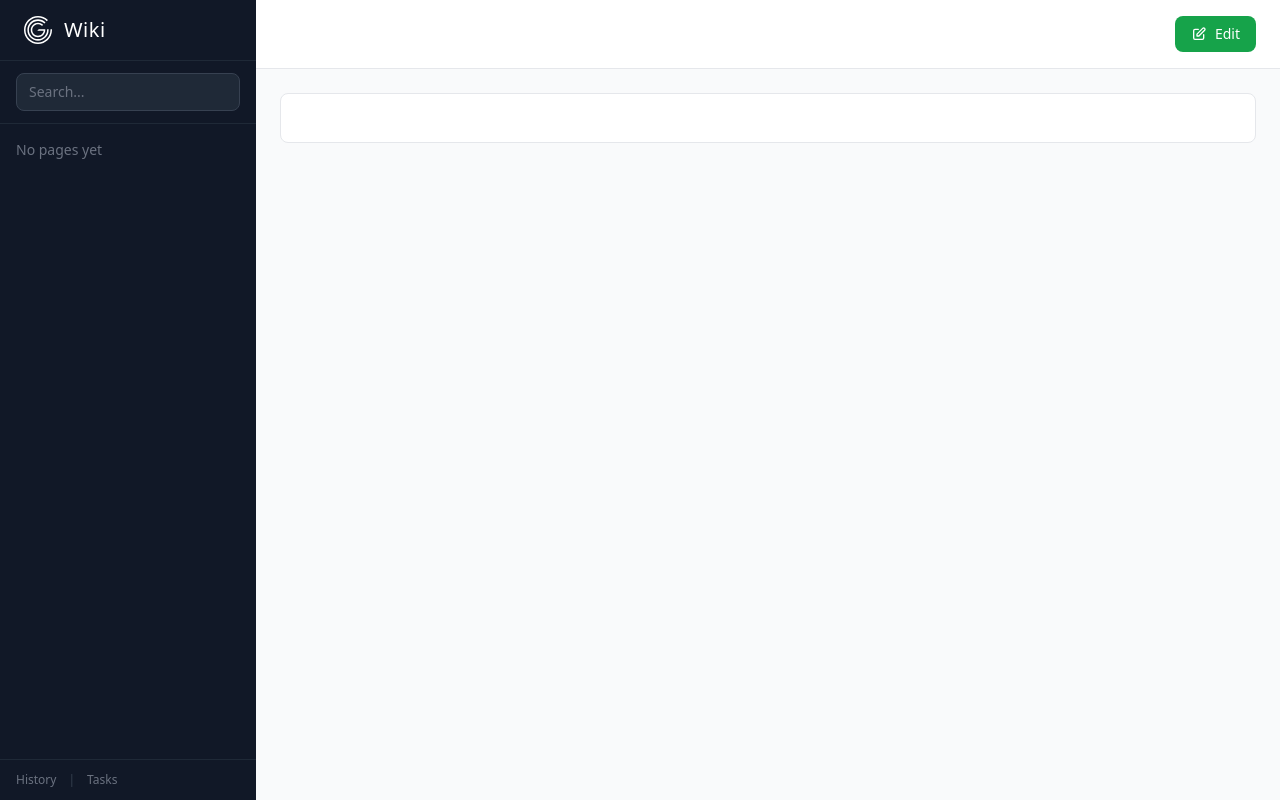
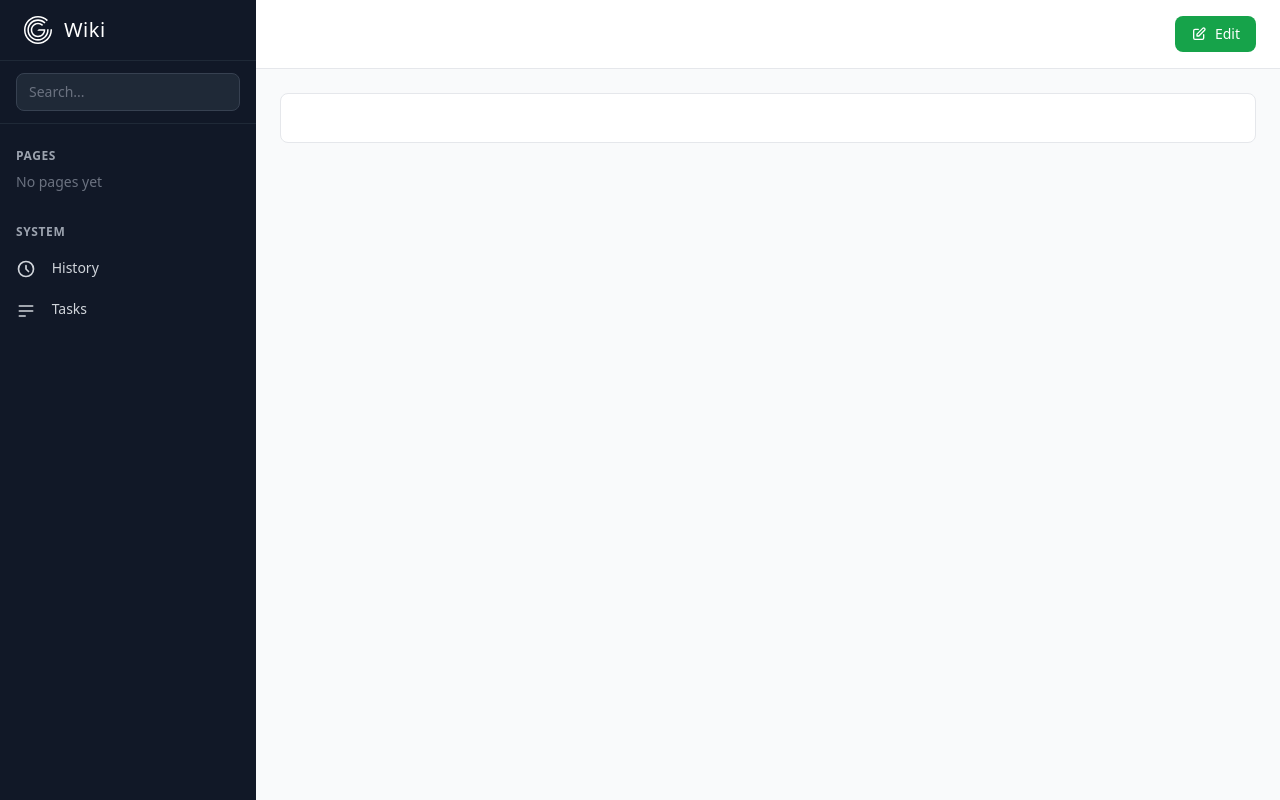
Before and after one commit to giantmade/giant-wiki, a Django app: template src/core/templates/wiki/page.html in a window 1280 px wide. Run offline with Django 3.2, Linux system fonts and the light colour scheme; the template is opened without the code that fills it, so the values that code supplies are empty; some libraries are stand-ins or nearby versions.

Commit message:
Organize sidebar into Pages and System sections

```diff
--- a/src/core/templates/base.html
+++ b/src/core/templates/base.html
@@ -156,6 +156,11 @@
             <!-- Sidebar navigation -->
             <div class="px-4 py-4 text-sm flex-1 overflow-y-auto">
                 {% block sidebar %}
+                <!-- Pages Section Header -->
+                <div class="px-0 py-2 text-xs font-semibold text-gray-400 uppercase tracking-wider">
+                    Pages
+                </div>
+
                 {% for category in sidebar_categories %}
                 <div class="mb-4" x-data="{ open: {{ category.is_expanded|yesno:'true,false' }} }">
                     <button
@@ -189,16 +194,28 @@
                 {% empty %}
                 <p class="text-gray-500">No pages yet</p>
                 {% endfor %}
+
+                <!-- System Section Header -->
+                <div class="px-0 py-2 mt-6 text-xs font-semibold text-gray-400 uppercase tracking-wider">
+                    System
+                </div>
+
+                <!-- History -->
+                <a href="{% url 'history' %}" class="block px-0 py-2.5 text-sm font-normal text-gray-300 hover:bg-gray-800 hover:text-white rounded-lg transition-colors">
+                    <svg class="w-5 h-5 inline-block mr-3" fill="none" stroke="currentColor" viewBox="0 0 24 24">
+                        <path stroke-linecap="round" stroke-linejoin="round" stroke-width="2" d="M12 8v4l3 3m6-3a9 9 0 11-18 0 9 9 0 0118 0z"></path>
+                    </svg>
+                    History
+                </a>
+
+                <!-- Tasks -->
+                <a href="{% url 'tasks_list' %}" class="block px-0 py-2.5 text-sm font-normal text-gray-300 hover:bg-gray-800 hover:text-white rounded-lg transition-colors">
+                    <svg class="w-5 h-5 inline-block mr-3" fill="none" stroke="currentColor" viewBox="0 0 24 24">
+                        <path stroke-linecap="round" stroke-linejoin="round" stroke-width="2" d="M4 6h16M4 12h16M4 18h7"></path>
+                    </svg>
+                    Tasks
+                </a>
                 {% endblock %}
-            </div>
-
-            <!-- Footer links -->
-            <div class="absolute bottom-0 left-0 right-0 px-4 py-3 border-t border-gray-800 bg-gray-900">
-                <div class="text-xs text-gray-500 flex gap-3">
-                    <a href="{% url 'history' %}" class="hover:text-gray-300">History</a>
-                    <span class="text-gray-700">|</span>
-                    <a href="{% url 'tasks_list' %}" class="hover:text-gray-300">Tasks</a>
-                </div>
             </div>
         </nav>
 
```
